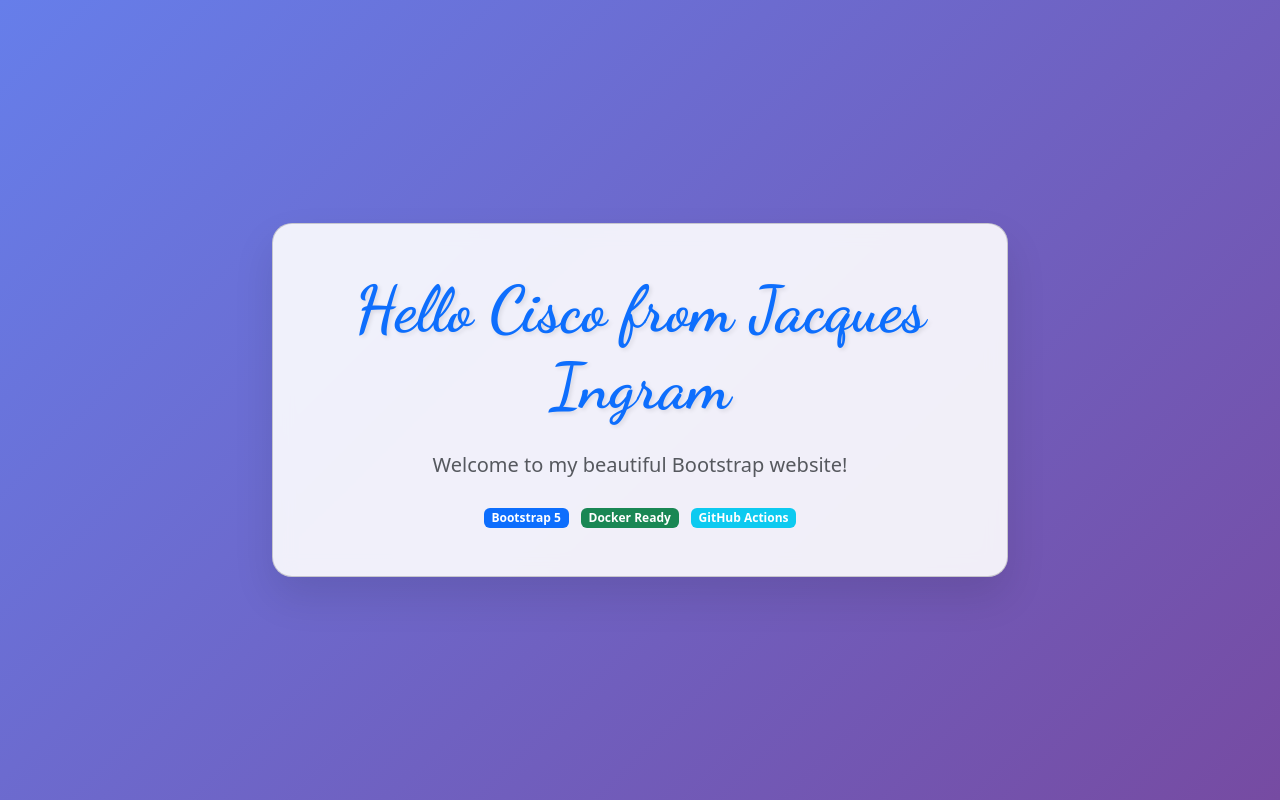
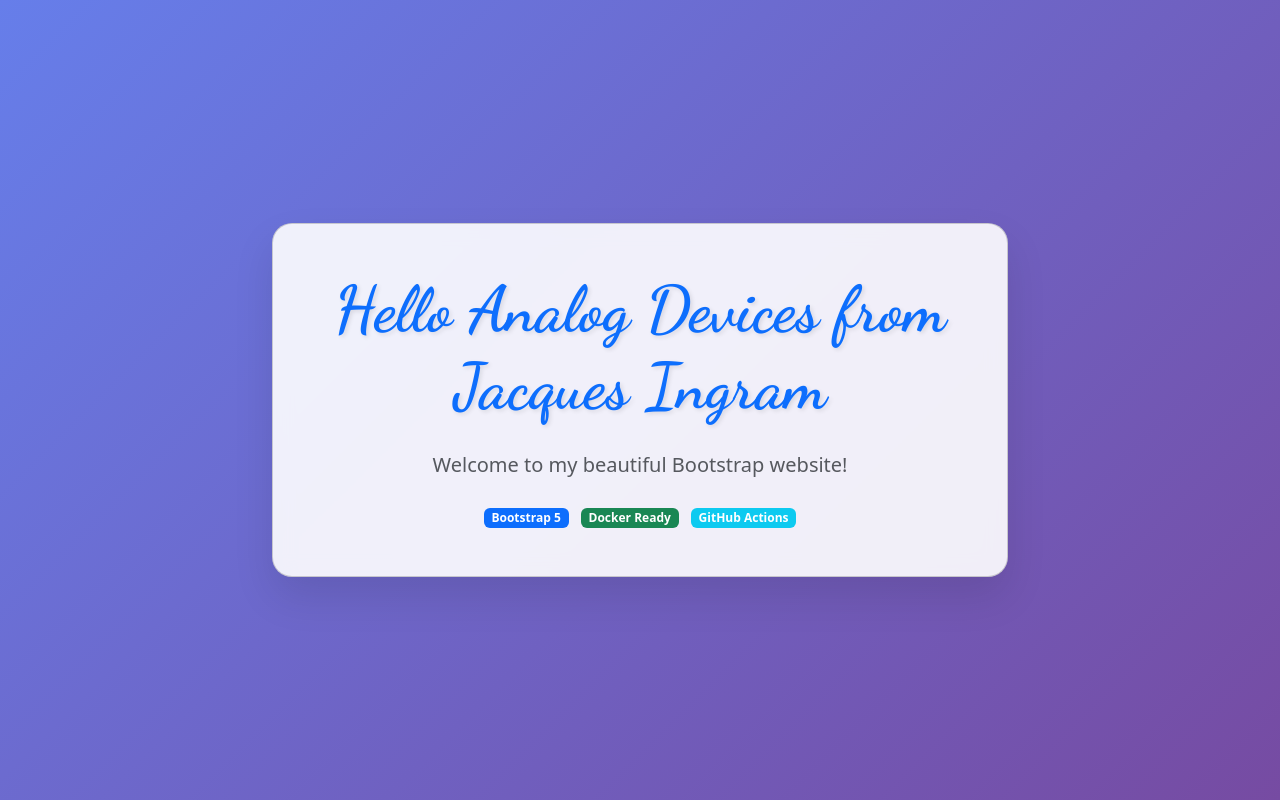
Before and after one commit to jacqueskingram/hello-analog-devices-html, a plain HTML site: page index.html in a window 1280 px wide. Drawn offline with nearby package versions, Linux system fonts and the light colour scheme.

Commit message:
Update index.html

```diff
--- a/index.html
+++ b/index.html
@@ -35,7 +35,7 @@
                 <div class="col-lg-8 col-md-10">
                     <div class="card card-custom">
                         <div class="card-body text-center py-5">
-                            <h1 class="cursive-text mb-4">Hello Cisco from Jacques Ingram</h1>
+                            <h1 class="cursive-text mb-4">Hello Analog Devices from Jacques Ingram</h1>
                             <p class="lead text-muted">Welcome to my beautiful Bootstrap website!</p>
                             <div class="mt-4">
                                 <span class="badge bg-primary me-2">Bootstrap 5</span>
```
